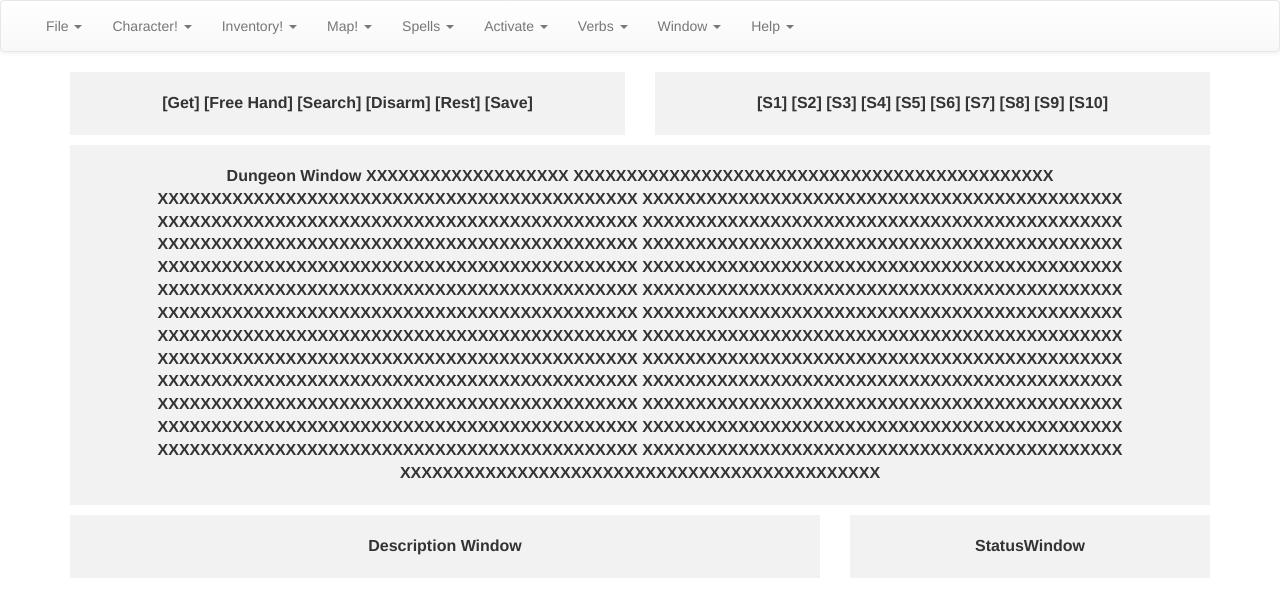
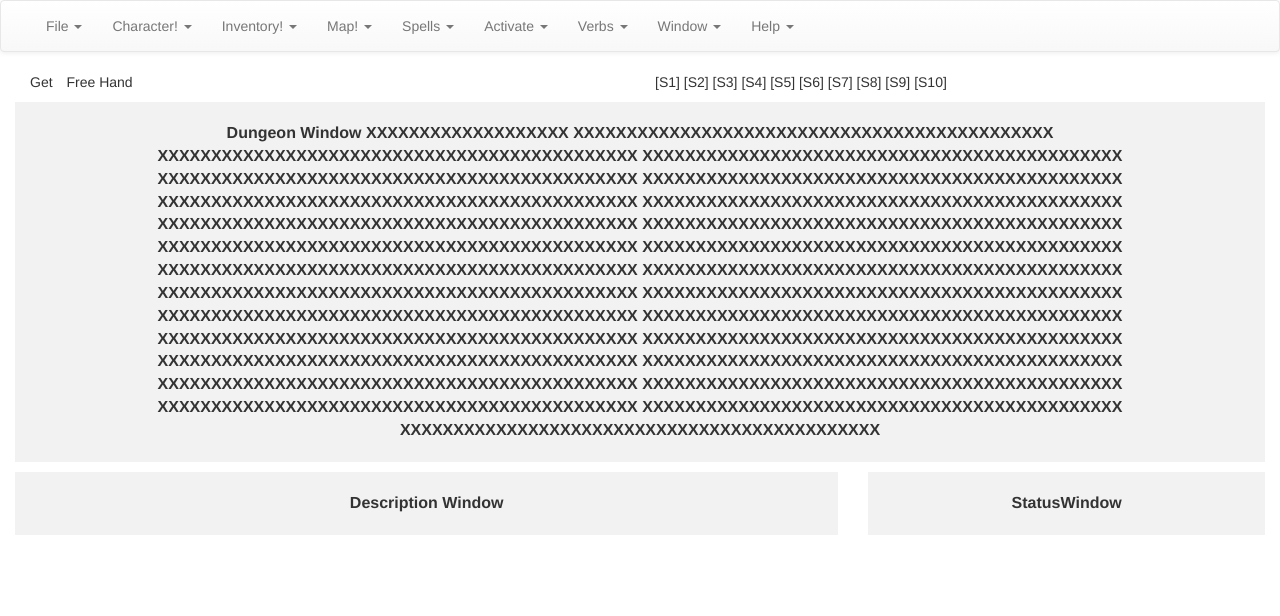
Before and after one commit to drshriveer/CastleOfTheWindsJS, a website: page public/index.html in a window 1280 px wide. Drawn offline with nearby package versions, Linux system fonts and the light colour scheme.

Commit message:
uses heading section footer, moves css to css file, minor styling

```diff
--- a/public/index.html
+++ b/public/index.html
@@ -7,15 +7,17 @@
     <!-- bootstrap site shows src tags like these at the end of body -->
     <title>Castle of the Winds</title>
 
+    <!-- add src tags for jquery -->
+    <script src="libraries/jquery/dist/jquery.js"></script>
     <!-- Bootstrap -->
-    <link href="libraries/bootstrap/dist/css/bootstrap.css" rel="stylesheet">
-    <link href="libraries/bootstrap/dist/css/bootstrap-theme.css" rel="stylesheet">
+    <link rel="stylesheet" type="text/css" href="libraries/bootstrap/dist/css/bootstrap.css">
+    <link rel="stylesheet" type="text/css" href="libraries/bootstrap/dist/css/bootstrap-theme.css">
     <!-- add src tags for bootstrap -->
     <script src="libraries/bootstrap/dist/js/bootstrap.js"></script>
-    <!-- add src tags for jquery -->
-    <script src="libraries/jquery/dist/jquery.js"></script>
     <!-- add src tags for underscore(lodash??) -->
     <script src="libraries/lodash/lodash.js"></script>
+    <!-- custom css -->
+    <link rel="stylesheet" type="text/css" href="stylesheets/style.css">
   </head>
   <body>
     <header>
@@ -246,25 +248,31 @@
           </div>
         </div>
       </nav>
+      <!-- end top file bar -->
+      <div class="row container-fluid margin-0">
+        <div class="col-md-6">
+          <!-- turn these into lists of things -->
+          <!-- <p>[Get]  [Free Hand]  [Search]  [Disarm]  [Rest]  [Save]</p> -->
+          <ul class="list-inline">
+            <li>Get</li>
+            <li>Free Hand</li>
+            <!-- etc -->
+          </ul>
+        </div>
+
+        <div class="col-md-6">
+          <!-- list: -->
+          <p>[S1]  [S2]  [S3]  [S4]  [S5]  [S6]  [S7]  [S8]  [S9]  [S10]</p>
+        </div>
+      </div>
     </header>
 
-    <style type="text/css">
-    p{
-        padding: 20px;
-        font-size: 16px;
-        font-weight: bold;
-        text-align: center;
-        background: #f2f2f2;
-    }
-    </style>
-
-    <div class="container">
-        <div class="row">
-            <div class="col-md-6"><p>[Get]  [Free Hand]  [Search]  [Disarm]  [Rest]  [Save]</p></div>
-            <div class="col-md-6"><p>[S1]  [S2]  [S3]  [S4]
-            [S5]  [S6]  [S7]  [S8]  [S9]  [S10]</p></div>
+    <section>
+      <div class="row margin-0">
         <div class="clearfix visible-md-block"></div>
-            <div class="col-md-12"><p>  Dungeon Window  XXXXXXXXXXXXXXXXXXX
+        <div class="col-md-12">
+          <p class="mapStyle">
+          Dungeon Window  XXXXXXXXXXXXXXXXXXX
           XXXXXXXXXXXXXXXXXXXXXXXXXXXXXXXXXXXXXXXXXXXXX
           XXXXXXXXXXXXXXXXXXXXXXXXXXXXXXXXXXXXXXXXXXXXX
           XXXXXXXXXXXXXXXXXXXXXXXXXXXXXXXXXXXXXXXXXXXXX
@@ -291,14 +299,18 @@
           XXXXXXXXXXXXXXXXXXXXXXXXXXXXXXXXXXXXXXXXXXXXX
           XXXXXXXXXXXXXXXXXXXXXXXXXXXXXXXXXXXXXXXXXXXXX
           XXXXXXXXXXXXXXXXXXXXXXXXXXXXXXXXXXXXXXXXXXXXX
-            </p></div>
-            <div class="clearfix visible-md-block"></div>
-            <div class="col-md-8"><p>Description Window</p></div>
-            <div class="col-md-4"><p>StatusWindow</p></div>
-            <div class="clearfix visible-md-block"></div>
+          </p>
         </div>
       </div>
+    </section>
 
+    <!-- FOOTER: DESCRIPTION AND STATUS -->
+    <footer>
+      <div class="row margin-0">
+        <div class="col-md-8"><p class="mapStyle">Description Window</p></div>
+        <div class="col-md-4"><p class="mapStyle">StatusWindow</p></div>
+      </div>
+    </footer>
 
   <!-- Button Bar knowns [Get][Free Hand][Search][Disarm][Rest][Save] -->
   <!-- Button Bar unknowns [spell1][spell2][spell3]...[spell10] populates via array of spellbook-->
--- a/public/stylesheets/style.css
+++ b/public/stylesheets/style.css
@@ -1,8 +1,11 @@
-body {
-  padding: 50px;
-  font: 14px "Lucida Grande", Helvetica, Arial, sans-serif;
+.margin-0 {
+  margin: 0px;
 }
 
-a {
-  color: #00B7FF;
+.mapStyle {
+    padding: 20px;
+    font-size: 16px;
+    font-weight: bold;
+    text-align: center;
+    background: #f2f2f2;
 }
```
Lines whose indentation alone changed are shown as unchanged.
